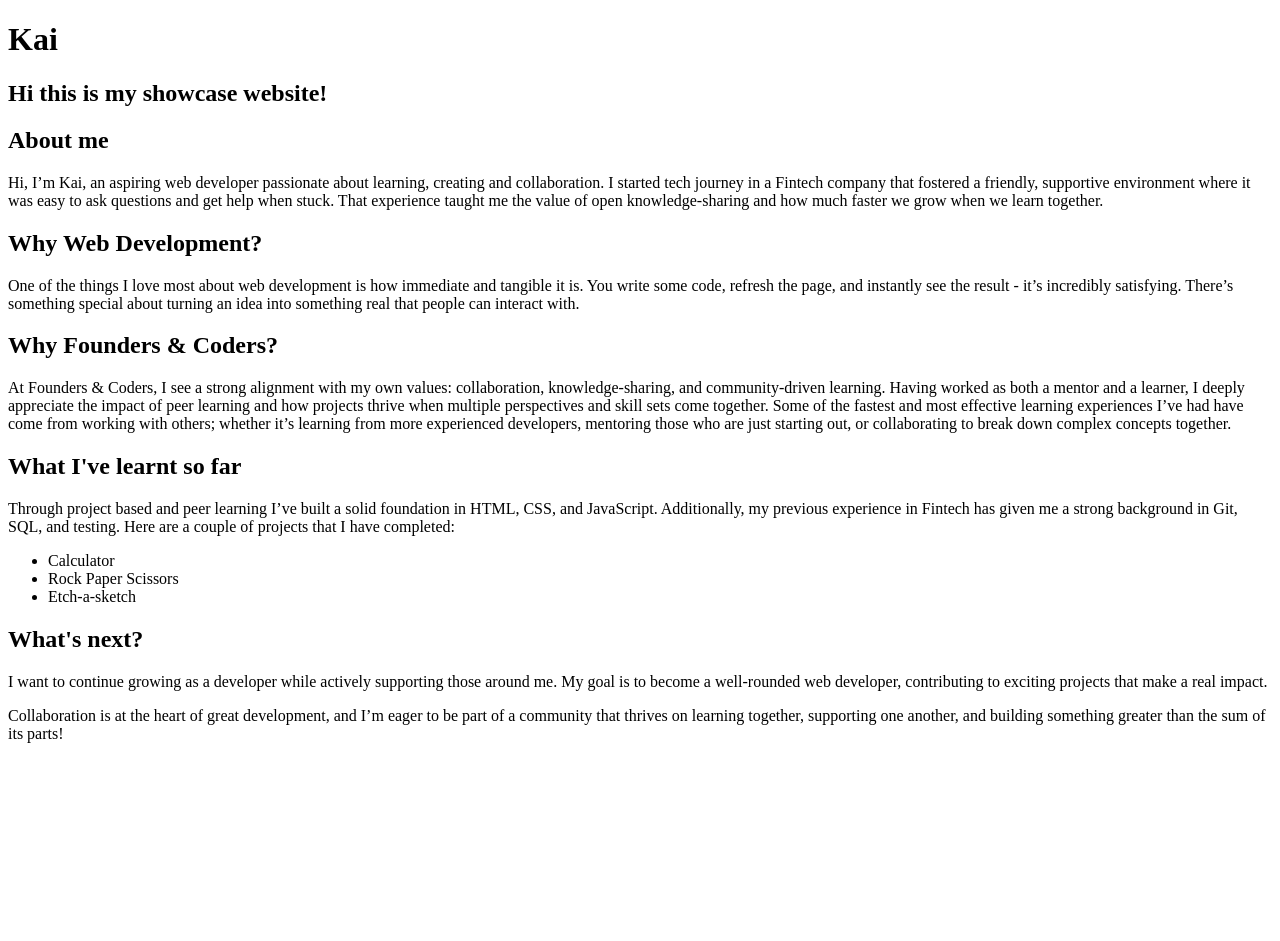
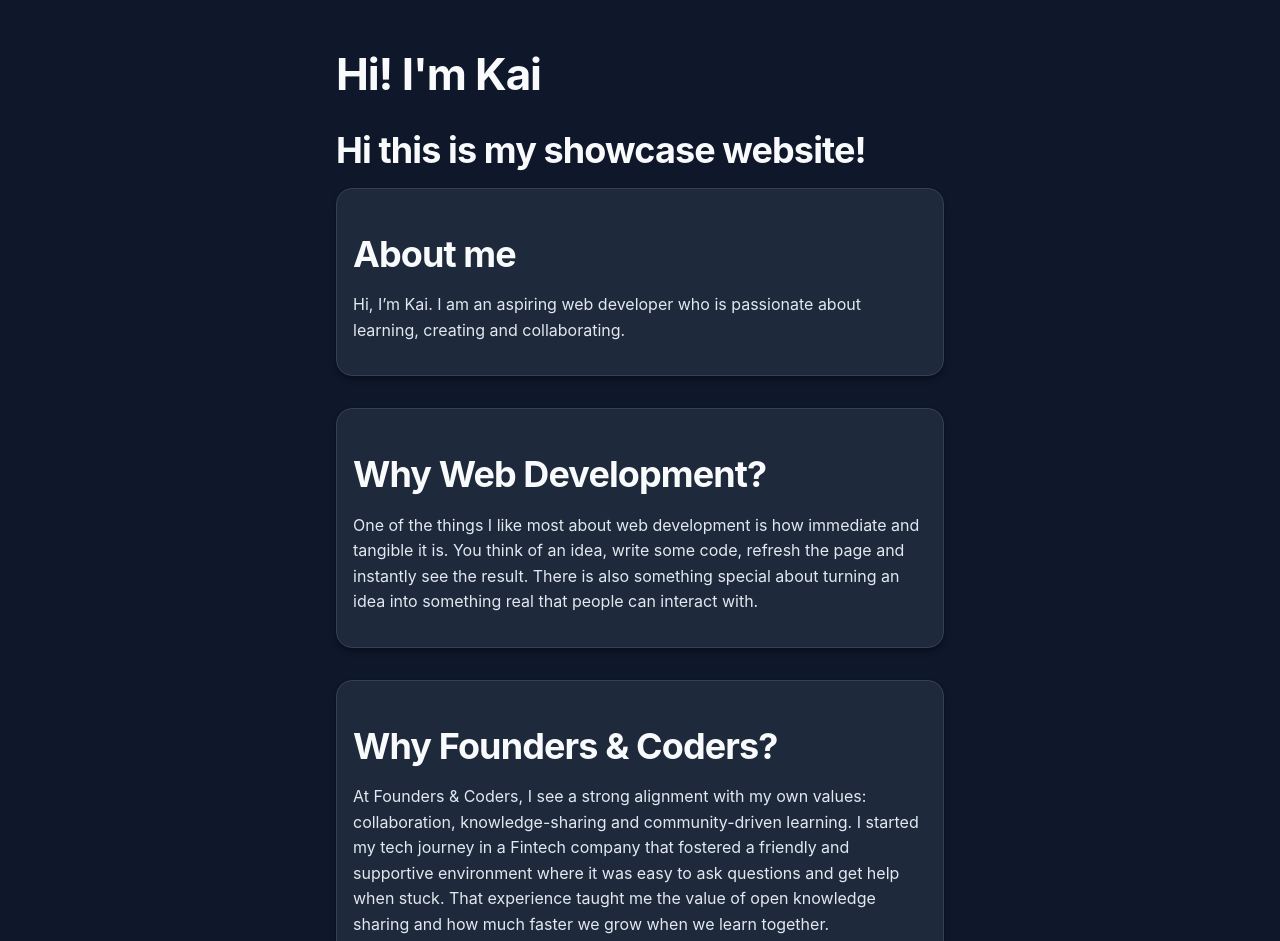
Before and after one commit to kwccc/showcase-website, a plain HTML site: page index.html in a window 1280 px wide. Shown: the top 941 px of the page. Before the commit the page ends 800 px from the top, so only its background shows below. Drawn offline with Linux system fonts and the light colour scheme.

Commit message:
Updated content and added styling

```diff
--- a/index.html
+++ b/index.html
@@ -4,60 +4,90 @@
     <meta charset="UTF-8" />
     <meta name="viewport" content="width=device-width, initial-scale=1.0" />
     <link rel="stylesheet" href="style.css" />
+    <!-- <link
+      rel="stylesheet"
+      href="https://cdn.jsdelivr.net/gh/digitallytailored/classless@latest/classless.min.css"
+    /> -->
     <script src="script.js" defer></script>
     <title>Kai</title>
   </head>
   <body>
-    <h1>Kai</h1>
+    <h1 id="name">Hi! I'm Kai</h1>
     <h2>Hi this is my showcase website!</h2>
+    <section>
       <h2>About me</h2>
       <p>
-      Hi, I’m Kai, an aspiring web developer passionate about learning, creating
-      and collaboration. I started tech journey in a Fintech company that
-      fostered a friendly, supportive environment where it was easy to ask
-      questions and get help when stuck. That experience taught me the value of
-      open knowledge-sharing and how much faster we grow when we learn together.
+        Hi, I’m Kai. I am an aspiring web developer who is passionate about
+        learning, creating and collaborating.
       </p>
+    </section>
+    <section>
       <h2>Why Web Development?</h2>
       <p>
-      One of the things I love most about web development is how immediate and
-      tangible it is. You write some code, refresh the page, and instantly see
-      the result - it’s incredibly satisfying. There’s something special about
+        One of the things I like most about web development is how immediate and
+        tangible it is. You think of an idea, write some code, refresh the page
+        and instantly see the result. There is also something special about
         turning an idea into something real that people can interact with.
       </p>
+    </section>
+    <section>
       <h2>Why Founders & Coders?</h2>
       <p>
         At Founders & Coders, I see a strong alignment with my own values:
-      collaboration, knowledge-sharing, and community-driven learning. Having
-      worked as both a mentor and a learner, I deeply appreciate the impact of
-      peer learning and how projects thrive when multiple perspectives and skill
-      sets come together. Some of the fastest and most effective learning
-      experiences I’ve had have come from working with others; whether it’s
-      learning from more experienced developers, mentoring those who are just
-      starting out, or collaborating to break down complex concepts together.
+        collaboration, knowledge-sharing and community-driven learning. I
+        started my tech journey in a Fintech company that fostered a friendly
+        and supportive environment where it was easy to ask questions and get
+        help when stuck. That experience taught me the value of open knowledge
+        sharing and how much faster we grow when we learn together.
       </p>
+      <p>
+        Having worked both as a mentor and a learner, I deeply appreciate the
+        impact of peer learning and how projects thrive when multiple
+        perspectives and skill sets come together. Some of the fastest and most
+        effective learning experiences I’ve had have come from working with
+        others; whether it’s learning from more experienced developers,
+        mentoring those who are just starting out or collaborating to break down
+        complex concepts together.
+      </p>
+    </section>
+    <section>
       <h2>What I've learnt so far</h2>
       <p>
-      Through project based and peer learning I’ve built a solid foundation in
-      HTML, CSS, and JavaScript. Additionally, my previous experience in Fintech
-      has given me a strong background in Git, SQL, and testing. Here are a
-      couple of projects that I have completed:
+        I’ve built a solid foundation in HTML, CSS, and JavaScript through
+        project based and peer learning. Additionally, my previous experience in
+        Fintech has given me a strong background in Git, SQL and testing,
+        something I'm keen to share and help others in the group with. Here are
+        a couple of projects that I have completed:
       </p>
       <ul>
-      <li>Calculator</li>
-      <li>Rock Paper Scissors</li>
-      <li>Etch-a-sketch</li>
+        <li><a href="https://kwccc.github.io/calculator/">Calculator</a></li>
+        <li>
+          <a href="https://kwccc.github.io/rock-paper-scissors/"
+            >Rock Paper Scissors</a
+          >
+        </li>
+        <li>
+          <a href="https://kwccc.github.io/etch-a-sketch/">Etch-a-sketch</a>
+        </li>
       </ul>
+    </section>
+    <section>
       <h2>What's next?</h2>
       <p>
-      I want to continue growing as a developer while actively supporting those
-      around me. My goal is to become a well-rounded web developer, contributing
-      to exciting projects that make a real impact.
+        I want to continue growing as a developer while actively supporting
+        those around me. My goal is to become a well-rounded web developer,
+        contributing to exciting projects that make a real impact.
       </p>
       <p>
-      Collaboration is at the heart of great development, and I’m eager to be
-      part of a community that thrives on learning together, supporting one
-      another, and building something greater than the sum of its parts!
+        I’m eager to be part of a community that thrives on learning together,
+        supporting one another and building something greater than the sum of
+        its parts.
       </p>
+    </section>
+    <section>
+      <div>
+        <a href="https://github.com/kwccc/showcase-website">My Github</a>
+      </div>
+    </section>
   </body>
 </html>
--- a/style.css
+++ b/style.css
@@ -0,0 +1,83 @@
+* {
+  margin: 0;
+  padding: 0;
+  box-sizing: border-box;
+}
+
+/* html {
+  font-size: 16px;
+  scroll-behavior: smooth;
+} */
+
+.name {
+  justify-content: center;
+}
+
+body {
+  font-family: 'Inter', system-ui, -apple-system, BlinkMacSystemFont, "Segoe UI", Roboto, "Helvetica Neue", Arial, sans-serif;
+  font-size: 1rem;
+  line-height: 1.6;
+  color: #e2e8f0;
+  background-color: #0f172a;
+  padding: 1rem;
+  /* max-width: 1200px; */
+  width: clamp(350px, 50%, 1000px);
+  margin: 0 auto;
+  transition: all 0.3s ease-in-out;;
+  animation: colorSchemeTransition 0.5s ease-out;
+}
+
+h1, h2 {
+  color: #f8fafc;
+  margin-bottom: 1rem;
+  font-weight: 700;
+  line-height: 1.2;
+  letter-spacing: -0.025em;
+  text-wrap: balance;
+}
+
+h1 {
+  font-size: 2.75rem;
+  margin-top: 2rem;
+}
+
+h2 {
+  font-size: 2.25rem;
+  margin-top: 1.75rem;
+  position: relative;
+}
+
+p {
+  margin-top: 0.5rem;
+  margin-bottom: 1rem;
+}
+
+ul, ol {
+  margin-bottom: 1rem;
+  padding-left: 1.5rem;
+}
+
+li {
+  margin-bottom: calc(1rem * 0.5);
+}
+
+section {
+  margin-bottom: calc(1rem * 2);
+  padding: 1rem;
+  background-color: #1e293b;
+  border-radius: 1rem;
+  box-shadow: 0 4px 6px -1px rgba(0, 0, 0, 0.3), 0 2px 4px -1px rgba(0, 0, 0, 0.2);;
+  transition: all 0.2s ease-in-out;
+  border: 1px solid #334155;
+}
+/*
+body, a, button, input, select, textarea, th, td, code, pre, blockquote, article, section, aside {
+  transition: background-color 0.3s ease, color 0.3s ease, border-color 0.3s ease, box-shadow 0.3s ease;
+} */
+
+a {
+  color: #61aeff;
+  text-decoration: none;
+  transition: all 0.2s ease-in-out;
+  position: relative;
+}
```
Lines whose indentation alone changed are shown as unchanged.
